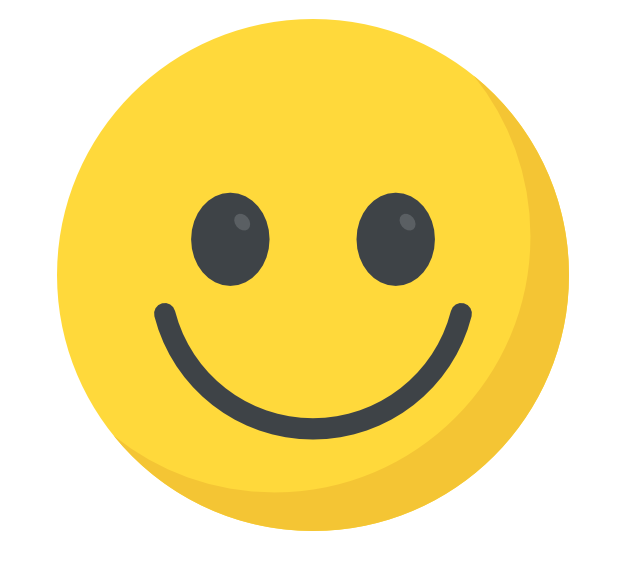
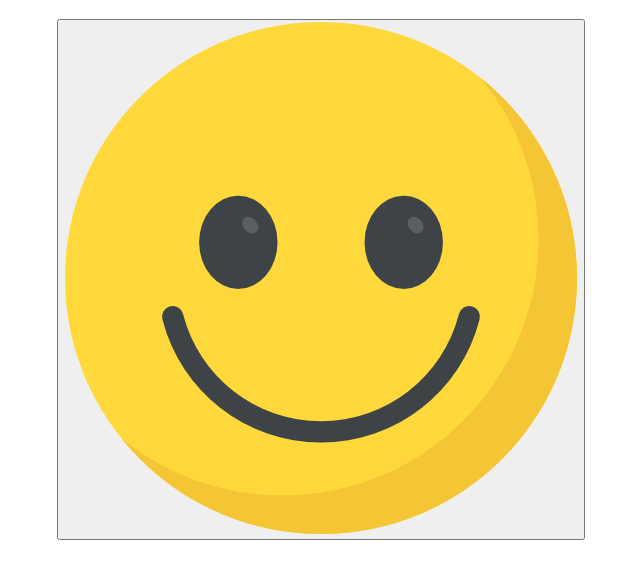
Before and after one commit to 2021programacion/colaborativo, a plain HTML site: page emoji/index.html in a window 1280 px wide. Shown: the part 61-640 px from the top of the page, without its empty margins (333-973 px from the left). Drawn offline with Linux system fonts and the light colour scheme.

Commit message:
modifique index

```diff
--- a/emoji/index.html
+++ b/emoji/index.html
@@ -19,7 +19,9 @@
     <main class="content">
         <h1>Emoji</h1>
 
-        <img id="imagen" src="./images/smile.png" alt="delivery">
+        <button onclick="cambiarEmoji()">
+            <img id="imagen" src="./images/smile.png" alt="delivery">
+        </button>
 
     </main>
 
@@ -27,10 +29,18 @@
 
         var imagen = document.getElementById('imagen');
 
-        imagen.addEventListener("click", function( event ) {
+        var sad = "./images/sad.png";
+        var happy = "./images/smile.png";
+
+        function cambiarEmoji() {
             event.preventDefault();
-            imagen.setAttribute('src', "./images/sad.png")
-        });
+            var source = imagen.getAttribute('src');
+            if (source === happy) {
+                imagen.setAttribute('src', sad);
+            } else {
+                imagen.setAttribute('src', happy);
+            }
+        }
 
     </script>
 </body>
```
